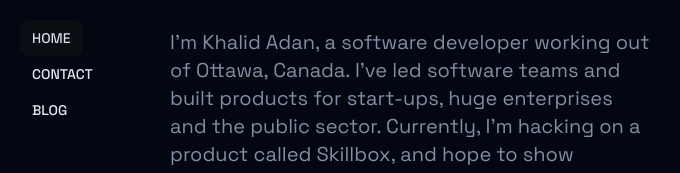
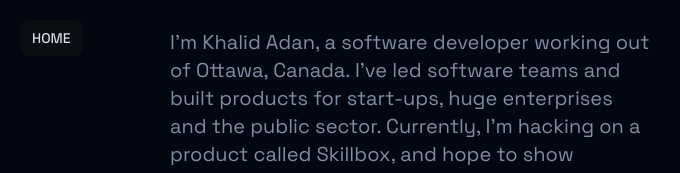
Before and after one commit to KhalidAdan/personal-site, a Next.js app: page / in a window 1280 px wide. Shown: the part 276-449 px from the top of the page, without its empty margins (305-985 px from the left). Built offline with nearby package versions, Linux system fonts and the light colour scheme.

Commit message:
Update Nav.tsx

```diff
--- a/components/common/Nav.tsx
+++ b/components/common/Nav.tsx
@@ -10,8 +10,8 @@ type Tabs = Tab[];
 
 let tabs: Tabs = [
   { id: "home", label: "Home", pathname: "/" },
-  { id: "contact", label: "Contact", pathname: "/contact" },
-  { id: "blog", label: "Blog", pathname: "/blog" },
+  // { id: "contact", label: "Contact", pathname: "/contact" },
+  // { id: "blog", label: "Blog", pathname: "/blog" },
 ];
 
 export default function Nav() {
```
